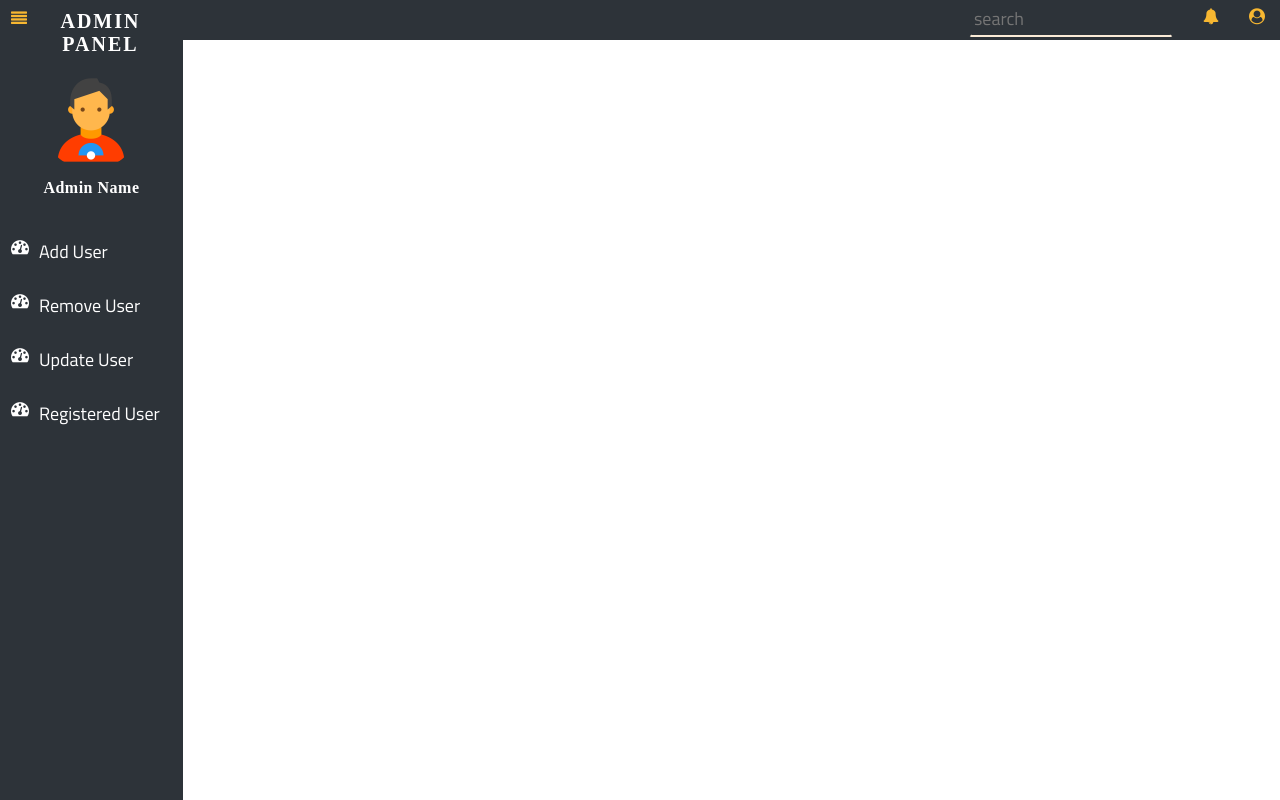
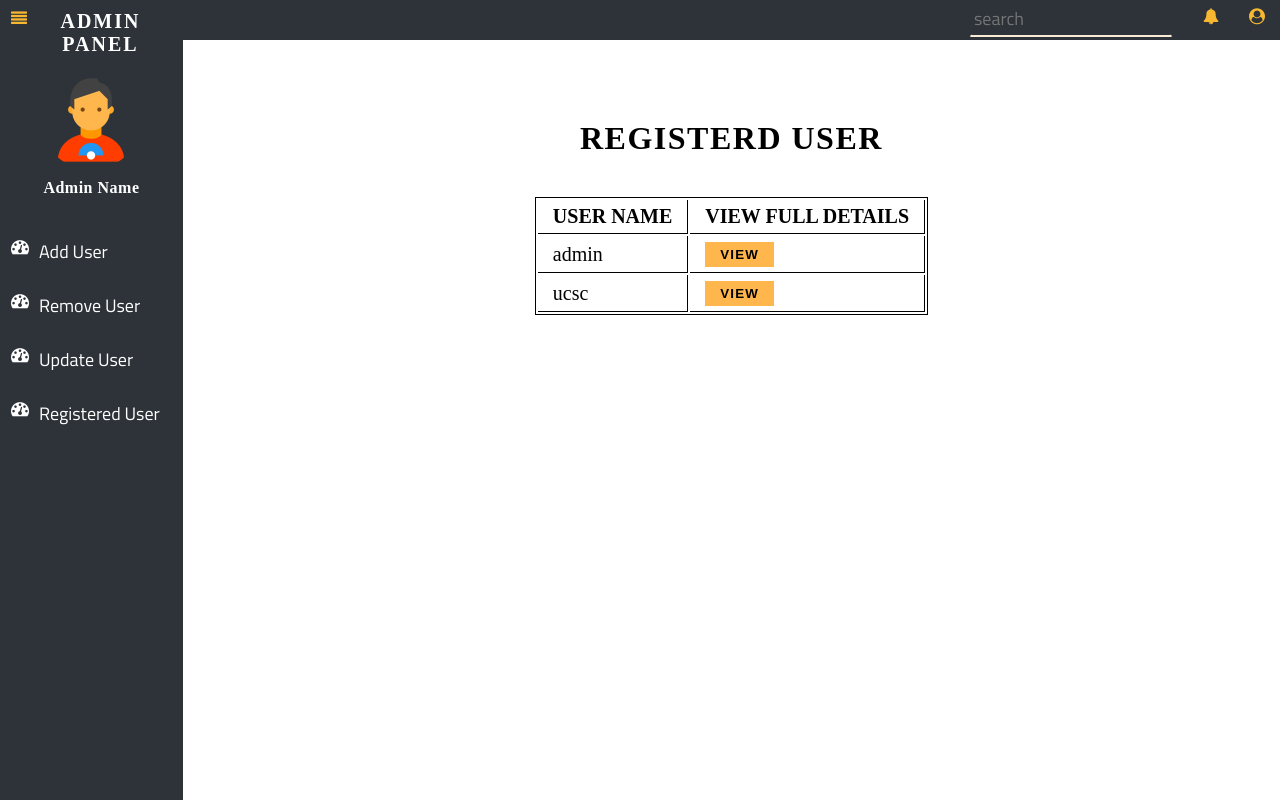
Before and after one commit to Oshan96/CabServiceSystem, a PHP site: page /assets/pages/updateuser.php in a window 1280 px wide. Run offline with PHP 8.4, Linux system fonts and the light colour scheme; data comes from the database, SQL or seed files in the repository.

Commit message:
changes to pages

```diff
--- a/assets/css/registereduser.css
+++ b/assets/css/registereduser.css
@@ -12,14 +12,20 @@
   display: flex;
   justify-content: center;
 }
+.table{
+  border: 1px solid #000;
 
+}
 .table th{
   font-weight: bold;
   text-transform: uppercase;
+  text-align: center;
+  margin-bottom: 10px;
 }
 .table td, .table th{
   padding: 5px 15px;
   font-size: 20px;
+  border-bottom: 1px solid #000;
+  border-right: 1px solid #000;
 
-  text-align: center;
 }
--- a/assets/pages/updateuser.php
+++ b/assets/pages/updateuser.php
@@ -6,12 +6,22 @@
 
     <link rel="stylesheet" href="../css/basic-style.css">
     <link rel="stylesheet" href="../css/adminNew.css">
-  <link rel="stylesheet" href="../css/adduser.css">
+  <link rel="stylesheet" href="../css/registereduser.css">
 
     <link rel="stylesheet" href="https://cdnjs.cloudflare.com/ajax/libs/font-awesome/4.7.0/css/font-awesome.min.css">
 
   </head>
 
+  <style media="screen">
+    .button-view{
+        background-color: #FFB74D;
+        border: none;
+        padding: 5px 15px;
+        font-weight: bold;
+        text-transform: uppercase;
+        letter-spacing: 1.2px;
+    }
+  </style>
   <body>
 
   <!-- Left Side -->
@@ -78,6 +88,37 @@
       </div>
 
 
+      <?php
+          $con=mysqli_connect('localhost','root','') or die(mysqli_error());
+          mysqli_select_db($con, 'cabservice') or die("cannot select DB");
+
+          $sql = "SELECT username FROM users";
+          $result = mysqli_query($con,$sql);
+      ?>
+      <div class="view_user_title">
+        <h1>Registerd User</h1>
+      </div>
+      <div class="view_user">
+        <table class="table">
+          <th>
+            User Name
+          </th>
+          <th>
+            View Full Details
+          </th>
+          <?php
+            while ($rowtable = mysqli_fetch_array($result, MYSQLI_ASSOC)) {
+          ?>
+          <tr>
+            <td><?php echo $rowtable['username']; ?> <br/></td>
+            <td><button type="button" name="button" class="button-view">View</button></td>
+          </tr>
+          <?php
+          }
+          ?>
+        </table>
+      </div>
+
 
 
   <script src="../js/adminNew.js"></script>
```
